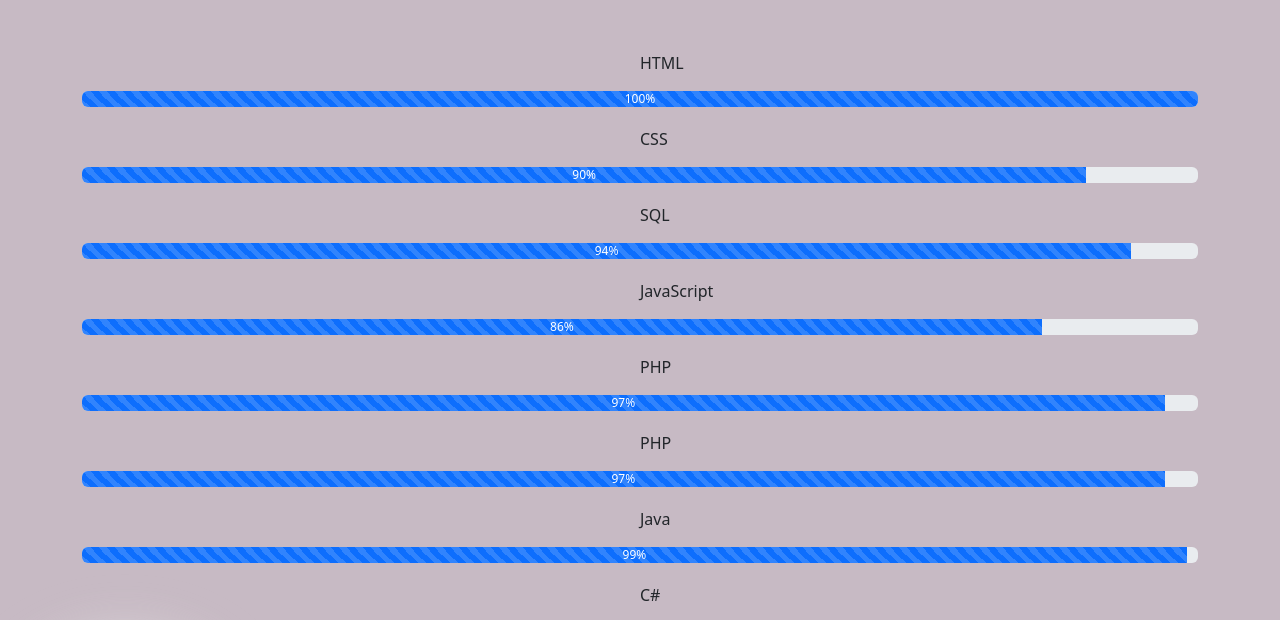
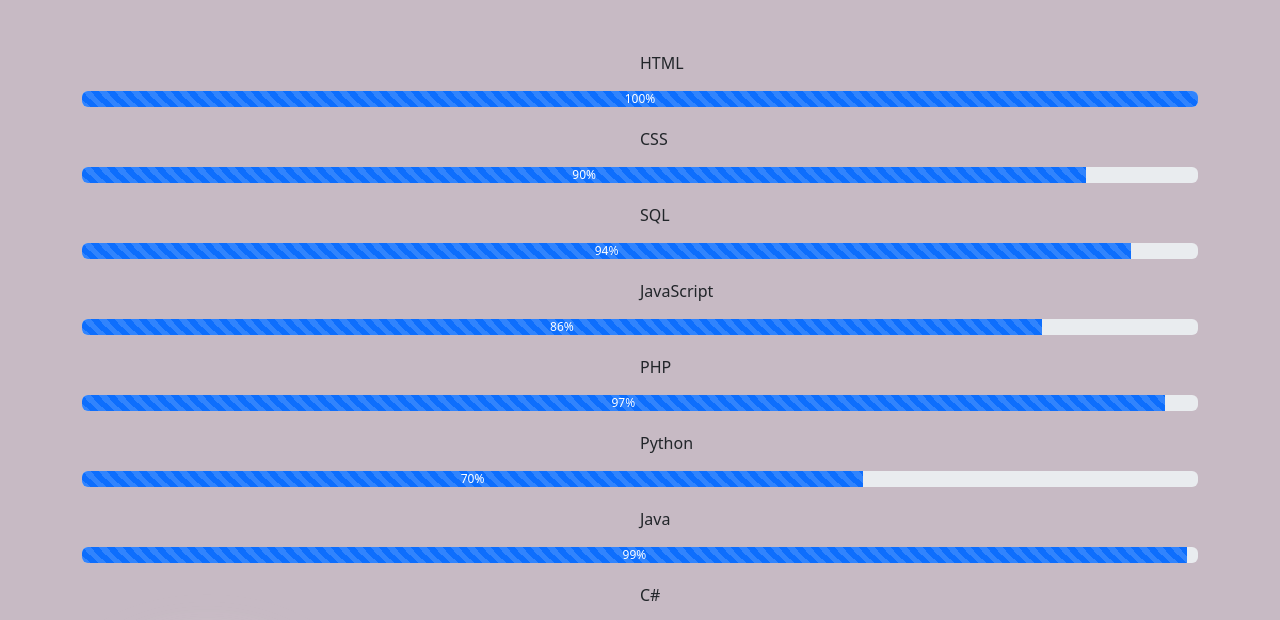
Before and after one commit to 1Nia1/progress1, a plain HTML site: page index.html in a window 1280 px wide. Shown: the part 177-797 px from the top of the page. Drawn offline with nearby package versions, Linux system fonts and the light colour scheme.

Commit message:
Update index.html

```diff
--- a/index.html
+++ b/index.html
@@ -69,10 +69,9 @@
               </div>
               </div>
               <div class="pg6">
-              <p style="margin-left:50%;">PHP</p>
-            <div class="progress" role="progressbar" aria-label="Animated striped example" aria-valuenow="97" aria-valuemin="0" aria-valuemax="100">
-                <div class="progress-bar progress-bar-striped progress-bar-animated" style="width: 97%">97%</div>
-              </div>
+                <p style="margin-left:50%;">Python</p>
+              <div class="progress" role="progressbar" aria-label="Animated striped example" aria-valuenow="70" aria-valuemin="0" aria-valuemax="100">
+                  <div class="progress-bar progress-bar-striped progress-bar-animated" style="width: 70%">70%</div>
                 </div>
               <div class="pg7">
                 <p style="margin-left:50%;">Java</p>
```
Lines whose indentation alone changed are shown as unchanged.
